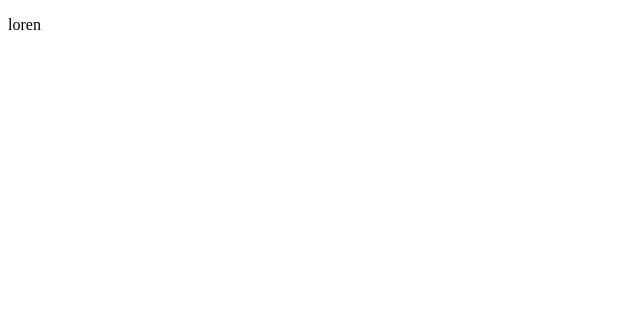
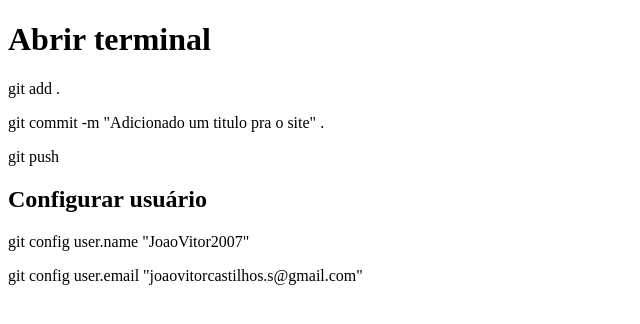
Before and after one commit to Gabriel-c-l/JJVG_Repository, a plain HTML site: page index.html in a window 1280 px wide. Shown: the whole page, without its empty margins (0-640 px from the left). Drawn offline with Linux system fonts and the light colour scheme.

Commit message:
Adicionado um titulo pra o site

```diff
--- a/index.html
+++ b/index.html
@@ -7,9 +7,15 @@
 </head>
 <body>
   <main>
-    <p>
-      loren
-    </p>
+    <h1>Abrir terminal</h1>
+
+    <p>git add .</p>
+    <p>git commit -m "Adicionado um titulo pra o site" .</p>
+    <p>git push</p>
+
+    <h2>Configurar usuário</h2>
+    <p>git config user.name "JoaoVitor2007"</p>
+    <p>git config user.email "joaovitorcastilhos.s@gmail.com"</p>
   </main>
 </body>
 </html>
```
